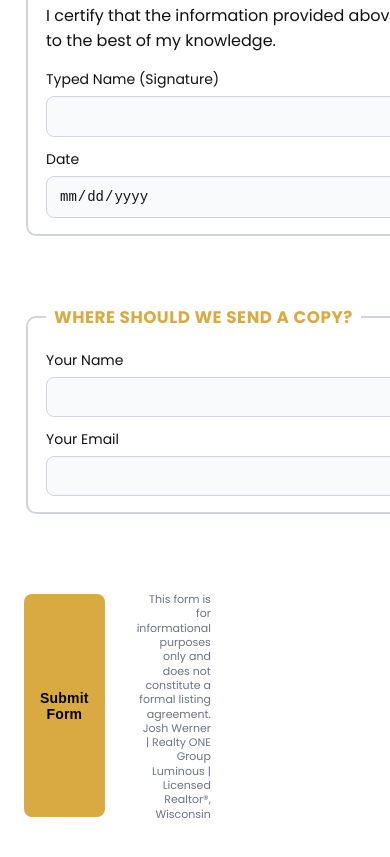
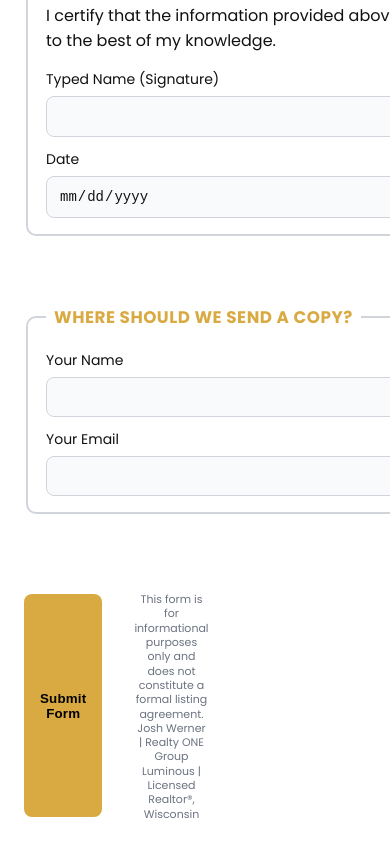
Before and after one commit to joshwernerrealtor/waukesha-market-stats, a website: page commercial-intake.html in a window 390 px wide. Shown: the part 1593-2450 px from the top of the page. Drawn offline with Linux system fonts and the light colour scheme.

Commit message:
Update commercial-intake.html

```diff
--- a/commercial-intake.html
+++ b/commercial-intake.html
@@ -23,7 +23,7 @@
     .wrap {
       max-width: var(--maxw);
       margin: 0 auto;
-      padding: 16px 24px 48px; /* extra bottom padding to avoid clip */
+      padding: 16px 24px 48px;
     }
     form {
       display: grid;
@@ -76,7 +76,16 @@
       box-shadow: 0 0 0 3px rgba(0,0,0,.05);
     }
 
-    .actions { display: flex; gap: 12px; justify-content: flex-end; }
+    /* RIGHT-ALIGNED ACTIONS */
+    .actions {
+      display: flex;
+      gap: 12px;
+      justify-content: flex-end;
+      justify-self: end;   /* forces right alignment inside grid */
+      margin-top: 12px;
+      margin-bottom: 4px;
+    }
+
     button {
       appearance: none;
       border: none;
@@ -84,12 +93,20 @@
       color: var(--black);
       font-weight: 700;
       letter-spacing: .2px;
-      padding: 12px 18px;
-      border-radius: 10px;
+      padding: 10px 16px;
+      border-radius: 8px;
       cursor: pointer;
-      transition: transform .05s ease-in-out;
+      transition: background-color 0.2s ease-in-out,
+                  box-shadow 0.2s ease-in-out,
+                  transform 0.1s ease-in-out;
     }
-    button:active { transform: translateY(1px); }
+    button:hover {
+      background-color: #c79a34;
+      box-shadow: 0 2px 6px rgba(0,0,0,0.25);
+    }
+    button:active {
+      transform: translateY(1px);
+    }
 
     .success, .error {
       border: 1px solid;
@@ -101,8 +118,16 @@
     .success { border-color: #16a34a; color: #166534; background: #ecfdf5; animation: successFade 0.6s ease-out; }
     .error { border-color: #dc2626; color: #7f1d1d; background: #fef2f2; animation: errorShake 0.3s ease-in-out; }
 
-    footer { text-align: center; margin-top: 16px; }
-    .disclaimer { color: var(--muted); font-size: 12px; line-height: 1.3; }
+    footer {
+      text-align: right;
+      margin-top: 10px;
+    }
+    .disclaimer {
+      color: var(--muted);
+      font-size: 11px;
+      line-height: 1.3;
+      margin: 0;
+    }
 
     /* Fade in form */
     form { opacity: 0; animation: fadeIn 0.8s ease-in-out forwards; }
@@ -119,6 +144,8 @@
     @media (max-width: 720px) {
       .col-6, .col-4, .col-3 { grid-column: span 12; }
       fieldset { margin-bottom: 36px; }
+      .actions { justify-content: center; text-align: center; } /* centers on mobile */
+      footer { text-align: center; }
     }
   </style>
 </head>
@@ -237,38 +264,21 @@
           </div>
         </div>
       </fieldset>
+
       <!-- Submit Button + Disclaimer -->
-<div class="actions" style="margin-top: 12px; margin-bottom: 4px;">
-  <button type="submit" style="
-    font-size: 14px;
-    padding: 10px 16px;
-    border-radius: 8px;
-    font-weight: 600;
-    background: #D9AA42;
-    color: #000;
-    border: none;
-    cursor: pointer;
-    transition: background-color 0.2s ease-in-out, box-shadow 0.2s ease-in-out, transform 0.1s ease-in-out;
-  "
-  onmouseover="this.style.backgroundColor='#c79a34'; this.style.boxShadow='0 2px 6px rgba(0,0,0,0.25)'"
-  onmouseout="this.style.backgroundColor='#D9AA42'; this.style.boxShadow='none'"
-  onmousedown="this.style.transform='translateY(1px)'"
-  onmouseup="this.style.transform='translateY(0)'">
-    Submit Form
-  </button>
+      <div class="actions">
+        <button type="submit">Submit Form</button>
       </div>
 
-<footer style="margin-top: 10px; text-align: right;">
-  <p class="disclaimer" style="
-    font-size: 11px;
-    color: #6b7280;
-    line-height: 1.3;
-    margin: 0;
-  ">
+      <footer>
+        <p class="disclaimer">
           This form is for informational purposes only and does not constitute a formal listing agreement.<br>
           Josh Werner | Realty ONE Group Luminous | Licensed Realtor®, Wisconsin
         </p>
       </footer>
+
+      <div id="success" class="success">Thanks — your Commercial Property Intake Form was sent successfully. I’ll follow up shortly.</div>
+      <div id="error" class="error">Something went wrong sending your form. Please try again or email me directly.</div>
     </form>
   </div>
 
@@ -295,7 +305,6 @@
           form.reset();
           window.scrollTo({ top: 0, behavior: 'smooth' });
           if (window.parent) {
-            // inform parent to resize after success message appears
             window.parent.postMessage({ type: "resize-intake", height: document.body.scrollHeight }, "*");
           }
         } else {
@@ -307,7 +316,7 @@
     });
   </script>
 
-  <!-- Auto-resize: post height to parent (with ResizeObserver for dynamic changes) -->
+  <!-- Auto-resize observer -->
   <script>
     function sendHeight() {
       const h = document.body.scrollHeight;
@@ -315,13 +324,10 @@
     }
     window.addEventListener("load", sendHeight);
     window.addEventListener("resize", sendHeight);
-
-    // Observe content changes (fonts load, mobile UI, toggles, etc.)
     try {
       const ro = new ResizeObserver(sendHeight);
       ro.observe(document.body);
     } catch(e) {
-      // Fallback if ResizeObserver not supported
       setInterval(sendHeight, 800);
     }
   </script>
```
Lines whose indentation alone changed are shown as unchanged.
